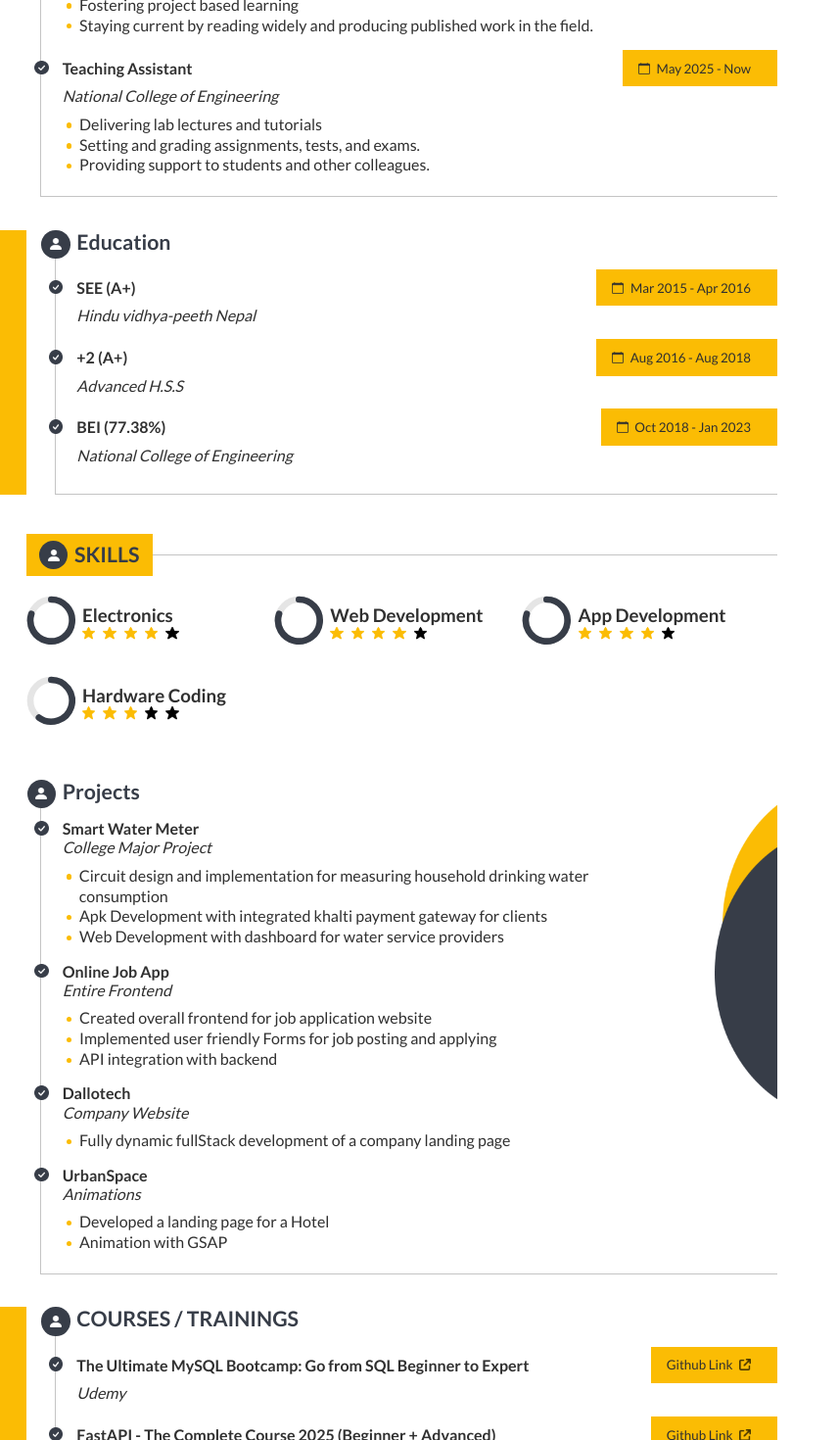
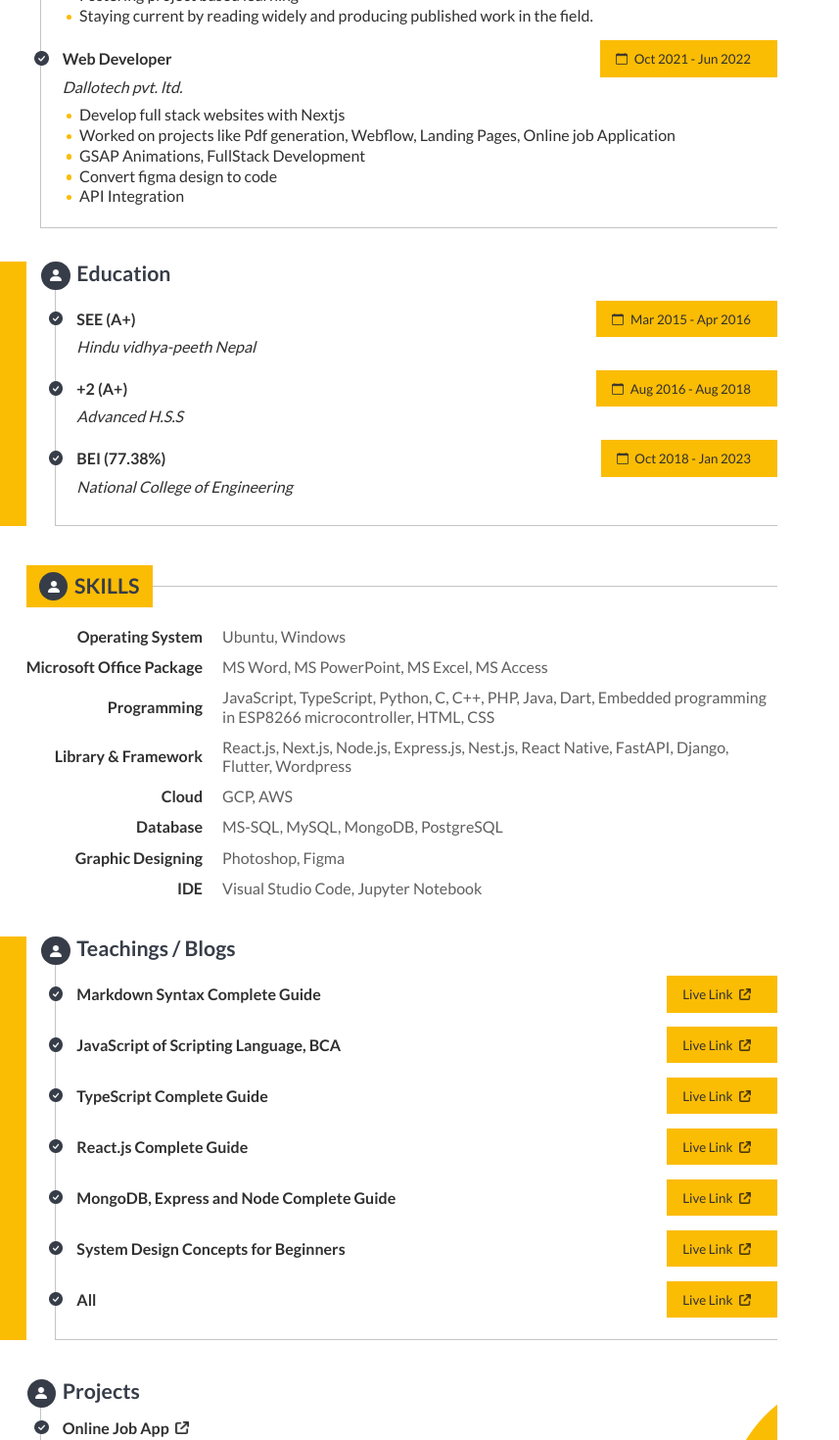
Before and after one commit to bidursapkota00/next-resume, a Next.js app: page / in a window 1280 px wide. Shown: the part 1020-2490 px from the top of the page at 98% size, without its empty margins (0-857 px from the left). Built offline with nearby package versions, Linux system fonts and the light colour scheme.

Commit message:
trainings removed, skills layout updated

```diff
--- /dev/null
+++ b/public/test.html
@@ -0,0 +1,74 @@
+<!DOCTYPE html>
+<html lang="en">
+  <head>
+    <meta charset="UTF-8" />
+    <meta name="viewport" content="width=device-width, initial-scale=1.0" />
+    <title>Skills Section Layout</title>
+    <style>
+      /* Basic body styling for demonstration */
+      body {
+        font-family: -apple-system, BlinkMacSystemFont, "Segoe UI", Roboto,
+          Arial, sans-serif;
+        background-color: #f9f9f9;
+        color: #333;
+        padding: 20px;
+        line-height: 1.6;
+      }
+
+      /* Container for the whole skills block */
+    </style>
+  </head>
+  <body>
+    <div class="skills-container">
+      <h2>Skills</h2>
+
+      <dl class="skills-list">
+        <dt>Operating System</dt>
+        <dd>Ubuntu, Centos, Kali Linux, UNIX, Windows</dd>
+
+        <dt>Microsoft Office Package</dt>
+        <dd>MS Word, MS PowerPoint, MS Excel</dd>
+
+        <dt>Programming</dt>
+        <dd>
+          Python, C, C++, Embedded programming in 8051 based microcontrollers,
+          Embedded programming in AVR based microcontrollers, C#, .net, ADO.net,
+          ASP.net, PHP, PCB designing, R Programming, node.js
+        </dd>
+
+        <dt>Web Management Service</dt>
+        <dd>Wordpress, Drupal</dd>
+
+        <dt>Framework</dt>
+        <dd>Laravel, Code Ignitor</dd>
+
+        <dt>IDE</dt>
+        <dd>
+          Visual Studio, Notepad++, Atmel Studio, Keil C, PyCharm, Jupyter
+          Notebook, LATEX
+        </dd>
+
+        <dt>Database</dt>
+        <dd>MS-SQL, MySQL</dd>
+
+        <dt>Graphic Designing</dt>
+        <dd>Photoshop, Indesign</dd>
+
+        <dt>Web Design UI Framework</dt>
+        <dd>Bootstrap, W3 CSS</dd>
+
+        <dt>GIS</dt>
+        <dd>Arc GIS, Q GIS</dd>
+
+        <dt>Data Collection Tools</dt>
+        <dd>Google Form, KoBo Tool Box, ODK, CommCare</dd>
+
+        <dt>Data Visualization</dt>
+        <dd>Power BI, Tableau</dd>
+
+        <dt>Languages</dt>
+        <dd>Nepali, English, Newari</dd>
+      </dl>
+    </div>
+  </body>
+</html>
--- a/src/app/data.js
+++ b/src/app/data.js
@@ -8,26 +8,13 @@ export const data = {
   job: "Lecturer",
   profile: "/profile3.png",
   about:
-    "Electronics, Communication and Information Engineering graduate with two years of teaching experience and expertise in web and mobile app development, embedded systems, and full-stack solutions. Currently working as a Lecturer at Asian College of Higher Studies, with proven skills in academic instruction and student mentorship. Former Web Developer at Dallotech, where I delivered dynamic, responsive websites using Next.js, GSAP, and API integrations.",
+    "Electronics, Communication and Information Engineering graduate with two and half years of teaching experience and expertise in web and mobile app development, embedded systems, and full-stack solutions. Currently working as a Lecturer at Asian College of Higher Studies, with proven skills in academic instruction and student mentorship. Former Web Developer at Dallotech, where I delivered dynamic, responsive websites using Next.js, GSAP, and API integrations.",
   // Developed impactful projects such as a Smart Water Meter with payment integration and a Job Application platform. Well-versed in FastAPI, Next.js, MySQL, Node.js, and Flutter, and awarded first place at the Yatra 4.0 Hardware Model Exhibition. Passionate about IoT, embedded systems, and ethical hacking, with a strong drive to explore and apply cutting-edge technologies to solve real-world problems.
   // "Lecturer at Asian College of Higher Studies. Previously worked as a web developer, specializing in modern JavaScript frameworks and scalable applications. Graduated in Electronics, Communication, and Information Engineering, combining technical expertise with a commitment to education and innovation. Adept at mentoring students, developing curriculum, and bridging the gap between theoretical concepts and real-world applications.",
   phone: "9865711881",
   email: "bidursapkota00@gmail.com",
   address: "Chunikhel, Lalitpur",
   experience: [
-    {
-      jobTitle: "Web Developer",
-      organization: "Dallotech pvt. ltd.",
-      description: [
-        "Develop full stack websites with Nextjs",
-        "Worked on projects like Pdf generation, Webflow, Landing Pages, Online job Application",
-        "GSAP Animations, FullStack Development",
-        "Convert figma design to code",
-        "API Integration",
-      ],
-      startDate: "Oct 2021",
-      endDate: "Jun 2022",
-    },
     {
       jobTitle: "Lecturer",
       organization: "Asian College of Higher Studies",
@@ -43,6 +30,17 @@ export const data = {
       endDate: "Now",
     },
     {
+      jobTitle: "Teaching Assistant",
+      organization: "National College of Engineering",
+      description: [
+        "Delivering lab lectures and tutorials",
+        "Setting and grading assignments, tests, and exams.",
+        "Providing support to students and other colleagues.",
+      ],
+      startDate: "May 2025",
+      endDate: "Now",
+    },
+    {
       jobTitle: "Web Development Trainer",
       organization: "Asian College of Higher Studies",
       description: [
@@ -54,15 +52,17 @@ export const data = {
       endDate: "Now",
     },
     {
-      jobTitle: "Teaching Assistant",
-      organization: "National College of Engineering",
+      jobTitle: "Web Developer",
+      organization: "Dallotech pvt. ltd.",
       description: [
-        "Delivering lab lectures and tutorials",
-        "Setting and grading assignments, tests, and exams.",
-        "Providing support to students and other colleagues.",
+        "Develop full stack websites with Nextjs",
+        "Worked on projects like Pdf generation, Webflow, Landing Pages, Online job Application",
+        "GSAP Animations, FullStack Development",
+        "Convert figma design to code",
+        "API Integration",
       ],
-      startDate: "May 2025",
-      endDate: "Now",
+      startDate: "Oct 2021",
+      endDate: "Jun 2022",
     },
   ],
   education: [
@@ -91,6 +91,64 @@ export const data = {
     { name: "App Development", rating: 4 },
     { name: "Hardware Coding", rating: 3 },
   ],
+  blogs: [
+    {
+      title: "Markdown Syntax Complete Guide",
+      url: "https://www.bidursapkota.com.np/blogs/markdown-syntax-complete-guide",
+    },
+    {
+      title: "JavaScript of Scripting Language, BCA",
+      url: "https://www.bidursapkota.com.np/blogs/javascript-of-scripting-language-bca",
+    },
+    {
+      title: "TypeScript Complete Guide",
+      url: "https://www.bidursapkota.com.np/blogs/typescript-complete-guide",
+    },
+    {
+      title: "React.js Complete Guide",
+      url: "https://www.bidursapkota.com.np/blogs/react-complete-guide",
+    },
+    {
+      title: "MongoDB, Express and Node Complete Guide",
+      url: "https://www.bidursapkota.com.np/blogs/mongodb-express-node-complete-guide",
+    },
+    {
+      title: "System Design Concepts for Beginners",
+      url: "https://www.bidursapkota.com.np/blogs/system-design-concepts-for-beginners",
+    },
+    {
+      title: "All",
+      url: "https://www.bidursapkota.com.np/blogs",
+    },
+    // {
+    //   title: "Design Patterns Complete Guide",
+    //   url: "https://www.bidursapkota.com.np/blogs/design-patterns-complete-guide",
+    // },
+    // {
+    //   title: "NestJs Complete Guide",
+    //   url: "https://www.bidursapkota.com.np/blogs/nestjs-complete-guide",
+    // },
+    // {
+    //   title: "React.js with Next.js Complete Guide",
+    //   url: "https://github.com/bidursapkota00/react-next",
+    // },
+    // {
+    //   title: "Git and GitHub Complete Guide",
+    //   url: "https://github.com/bidursapkota00/Git",
+    // },
+    // {
+    //   title: "JavaScript Complete Guide",
+    //   url: "https://github.com/bidursapkota00/Complete-JavaScript-Course",
+    // },
+    // {
+    //   title: "TailwindCSS Complete Guide",
+    //   url: "https://github.com/bidursapkota00/tailwind",
+    // },
+    // {
+    //   title: "HTML and CSS Complete Guide",
+    //   url: "https://github.com/bidursapkota00/HTML-and-CSS",
+    // },
+  ],
   projects: [
     // {
     //   title: "Codeyalaya",
@@ -102,16 +160,16 @@ export const data = {
     //   ],
     //   link: "https://github.com/bidursapkota00/codeyalaya-web-frontend",
     // },
-    {
-      title: "Smart Water Meter",
-      expertise: "College Major Project",
-      description: [
-        "Circuit design and implementation for measuring household drinking water consumption",
-        "Apk Development with integrated khalti payment gateway for clients",
-        "Web Development with dashboard for water service providers",
-      ],
-      link: "https://github.com/bidursapkota00/Major-Project",
-    },
+    // {
+    //   title: "Smart Water Meter",
+    //   expertise: "College Major Project",
+    //   description: [
+    //     "Circuit design and implementation for measuring household drinking water consumption",
+    //     "Apk Development with integrated khalti payment gateway for clients",
+    //     "Web Development with dashboard for water service providers",
+    //   ],
+    //   link: "https://github.com/bidursapkota00/Major-Project",
+    // },
     {
       title: "Online Job App",
       expertise: "Entire Frontend",
@@ -321,10 +379,17 @@ export const data = {
   references: [
     {
       name: "Pranaya Nakarmi",
-      job: "Academic coordinator",
+      job: "Academic Coordinator",
       company: "Asian College of Higher Studies",
       tel: "9841205966",
       email: "pranayanakarmi@gmail.com",
+    },
+    {
+      name: "Subash Panday",
+      job: "Sr. Lecturer / Coordinator",
+      company: "National College of Engineering",
+      tel: "9851115662",
+      email: "kavrelysubash@gmail.com",
     },
     {
       name: "Anup Pokhrel",
--- a/src/app/globals.css
+++ b/src/app/globals.css
@@ -427,6 +427,29 @@ body,
   margin-right: 6pt;
 }
 
+.skills-list {
+  display: grid;
+  grid-template-columns: auto 1fr;
+  gap: 12px 20px;
+  margin: 0;
+  padding: 0;
+  align-items: center;
+}
+
+.skills-list dt {
+  color: var(--black1);
+  font-weight: bold;
+  text-align: right;
+  font-size: 12pt;
+}
+
+.skills-list dd {
+  margin-left: 0;
+  text-align: left;
+  font-size: 12pt;
+  color: #606060;
+}
+
 /* TRAININGS */
 .ell {
   position: absolute;
@@ -545,6 +568,10 @@ body,
   min-width: 361pt;
 }
 
+.ref-ref:last-child {
+  margin-bottom: 15pt;
+}
+
 .ref-row {
   display: flex;
   flex-direction: row;
--- a/src/app/page.js
+++ b/src/app/page.js
@@ -72,6 +72,22 @@ export default function Home() {
         <div className="top-right">
           <div className="top-row">
             <div className="links">
+              <div className="link">
+                <img
+                  src="/in.png"
+                  alt="Linkedin icon"
+                  className="social-icon"
+                  style={{ width: "20pt", height: "20pt", marginRight: "3pt" }}
+                />
+                <Link
+                  target="_blank"
+                  href={data.in}
+                  className="social-text font"
+                  style={{ marginTop: "2pt" }}
+                >
+                  Linkedin
+                </Link>
+              </div>
               <div className="link">
                 <img
                   src="/github.png"
@@ -278,70 +294,89 @@ export default function Home() {
           </div>
           <div className="skill-line"></div>
         </div>
-        <div className="skill-row">
-          {data.skills.map((s, i) => (
-            <div key={i} className="skill-cont">
-              <div className="svg-cont">
-                <svg className="svg" width="38" height="38" viewBox="0 0 38 38">
-                  <circle
-                    cx="19"
-                    cy="19"
-                    r="16"
-                    fill="none"
-                    stroke="#e5e5e5"
-                    strokeWidth="5"
-                    className="skill-circle"
-                  />
-                  {s.rating === 5 ? (
-                    <circle
-                      cx="19"
-                      cy="19"
-                      r="16"
-                      fill="none"
-                      stroke="#373D48"
-                      strokeWidth="5"
-                      className="skill-circle"
-                    />
-                  ) : (
-                    <path
-                      d={circle(s.rating)}
-                      stroke="#373D48"
-                      strokeWidth="5"
-                      strokeLinecap="round"
-                      fill="none"
-                    />
-                  )}
-                </svg>
-              </div>
-              <div className="skill-namec">
-                <span className="font skill-name">{s.name}</span>
-                <div className="stars">
-                  {[...Array(parseInt(s.rating))].map((_, j) => (
-                    <img
-                      key={j}
-                      src="/stary.png"
-                      alt="Filled star"
-                      className="star"
-                    />
-                  ))}
-                  {[...Array(5 - parseInt(s.rating))].map((_, j) => (
-                    <img
-                      key={j}
-                      src="/starb.png"
-                      alt="Empty star"
-                      className="star"
-                    />
-                  ))}
-                </div>
-              </div>
-            </div>
-          ))}
+        <div class="skills-container">
+          <dl class="skills-list font">
+            <dt>Operating System</dt>
+            <dd>Ubuntu, Windows</dd>
+
+            <dt>Microsoft Office Package</dt>
+            <dd>MS Word, MS PowerPoint, MS Excel, MS Access</dd>
+
+            <dt>Programming</dt>
+            <dd>
+              JavaScript, TypeScript, Python, C, C++, PHP, Java, Dart, Embedded
+              programming in ESP8266 microcontroller, HTML, CSS
+            </dd>
+
+            <dt>Library & Framework</dt>
+            <dd>
+              React.js, Next.js, Node.js, Express.js, Nest.js, React Native,
+              FastAPI, Django, Flutter, Wordpress
+            </dd>
+
+            <dt>Cloud</dt>
+            <dd>GCP, AWS</dd>
+
+            <dt>Database</dt>
+            <dd>MS-SQL, MySQL, MongoDB, PostgreSQL</dd>
+
+            <dt>Graphic Designing</dt>
+            <dd>Photoshop, Figma</dd>
+
+            <dt>IDE</dt>
+            <dd>Visual Studio Code, Jupyter Notebook</dd>
+          </dl>
         </div>
       </div>
       {/* --------------------------------------------------------------------------- */}
+      {/* --------------------------------------TEACHINGS / BLOGS---------------------------- */}
+      {/* --------------------------------------------------------------------------- */}
+      {data.trainings && data.trainings.length > 0 ? (
+        <div className="edu" style={{ marginTop: "30pt" }}>
+          <div className="edu-left"></div>
+          <div className="exp edu-edu">
+            <div className="exp-iconc">
+              <img src="/head.png" alt="Trainings icon" className="exp-icon" />
+            </div>
+            <h2 className="font exp-exp">Teachings / Blogs</h2>
+            {data.blogs.map((e, i) => (
+              <div key={i} className="exp-cont">
+                <div className="exp-titlec">
+                  <h3 className="font exp-title">{e.title}</h3>
+                  {e.url ? (
+                    <Link target="_blank" href={e.url} className="exp-date">
+                      <span className="font exp-datet">Live Link</span>
+                      <img
+                        src="/external-link.png"
+                        // src="/link.png"
+                        alt="Link icon"
+                        className="exp-cal"
+                        style={{
+                          opacity: 0.7,
+                          marginRight: 0,
+                          marginLeft: "5pt",
+                        }}
+                      ></img>
+                    </Link>
+                  ) : (
+                    <div style={{ height: "37pt" }} />
+                  )}
+                  <img
+                    src="/tick.png"
+                    alt="Tick icon"
+                    className="exp-tick"
+                    style={{ top: "8pt" }}
+                  />
+                </div>
+              </div>
+            ))}
+          </div>
+        </div>
+      ) : null}
+      {/* --------------------------------------------------------------------------- */}
       {/* ------------------------------------PROJECTS------------------------------- */}
       {/* --------------------------------------------------------------------------- */}
-      <div className="exp" style={{ marginTop: "1.5rem" }}>
+      <div className="exp" style={{ marginTop: "30pt" }}>
         <img src="/ell2.png" alt="Background ellipse" className="ell ell2" />
         <img src="/ell1.png" alt="Background ellipse" className="ell ell1" />
         <div className="exp-iconc">
@@ -357,6 +392,13 @@ export default function Home() {
                 className="font exp-title no-underline"
               >
                 {e.title}
+                {e.link && (
+                  <img
+                    src="/external-link.png"
+                    alt="Link Icon"
+                    style={{ width: "10pt", marginLeft: "5pt", opacity: 0.8 }}
+                  />
+                )}
               </Link>
               <img
                 src="/tick.png"
@@ -380,7 +422,7 @@ export default function Home() {
       {/* --------------------------------------------------------------------------- */}
       {/* --------------------------------------TRAININGS---------------------------- */}
       {/* --------------------------------------------------------------------------- */}
-      {data.trainings && data.trainings.length > 0 ? (
+      {/* {data.trainings && data.trainings.length > 0 ? (
         <div className="edu">
           <div className="edu-left"></div>
           <div className="exp edu-edu">
@@ -417,7 +459,7 @@ export default function Home() {
             ))}
           </div>
         </div>
-      ) : null}
+      ) : null} */}
       {/* --------------------------------------------------------------------------- */}
       {/* ------------------------------HOBBY/INTEREST/LANG-------------------------- */}
       {/* --------------------------------------------------------------------------- */}
```
